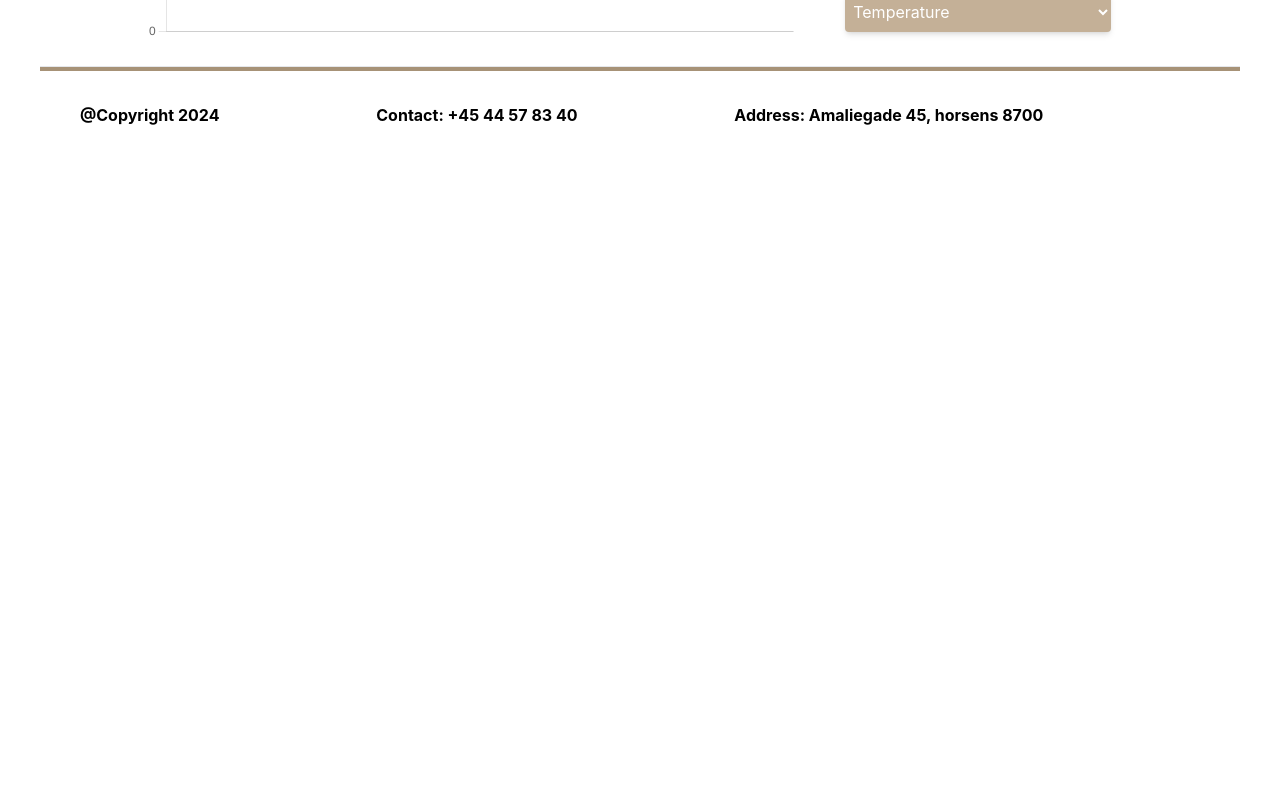
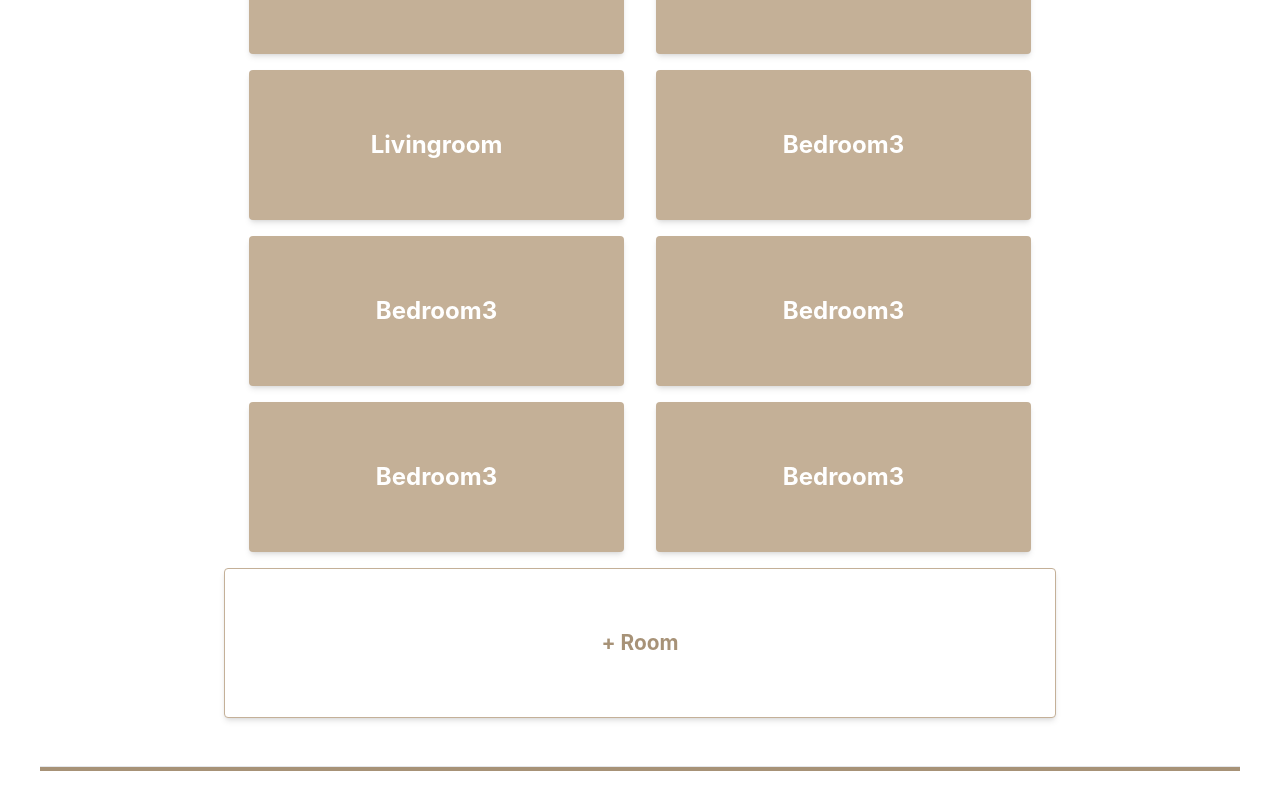
Before and after one commit to OliwierWijas/SEP4-frontend, a React (Create React App) app: page /#/MyHome in a window 1280 px wide. Shown: the part 2720-3513 px from the top of the page. Before the commit the page ends 2863 px from the top, so only its background shows below. Built offline with nearby package versions, Linux system fonts and the light colour scheme.

Commit message:
added house component to MyHome page

```diff
--- a/src/routes/App.js
+++ b/src/routes/App.js
@@ -3,6 +3,8 @@ import RoomManagementComponent from "../components/MyHome/GraphComponent/RoomMan
 import Header from "../components/Header.js";
 import Footer from "../components/Footer.js";
 import BrownBreakline from "../components/BrownBreakline.js";
+import House from "../components/MyHome/HouseComponent/House.js";
+import dummyData from "../dummyData/RoomData.js";
 
 export default function App() {
   return (
@@ -10,8 +12,9 @@ export default function App() {
     <div className="py-4 px-20">
       <Header></Header>
     </div>
+    <House rooms={dummyData}/>
+    <BrownBreakline></BrownBreakline>
     <RoomManagementComponent />
-      <BrownBreakline></BrownBreakline>
       <div className="py-4 px-20">
       <Footer></Footer>
     </div>
```
